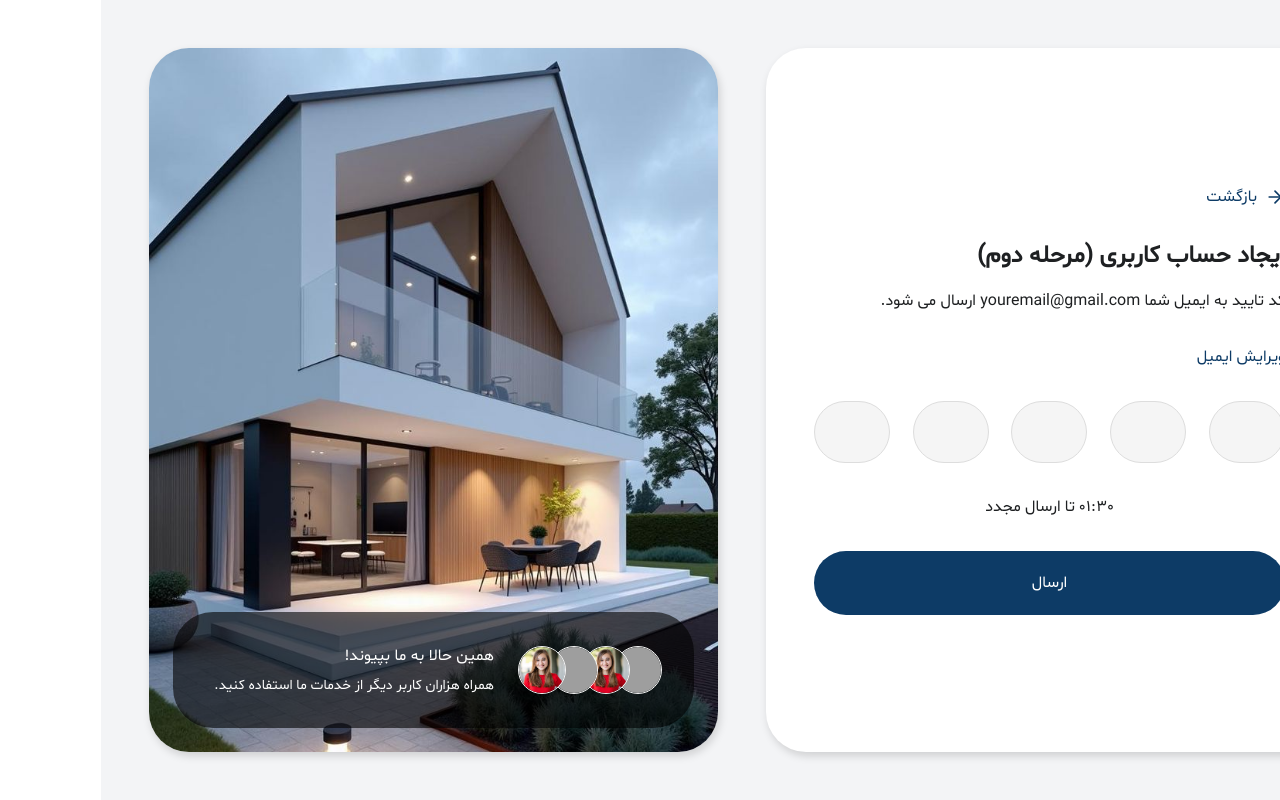
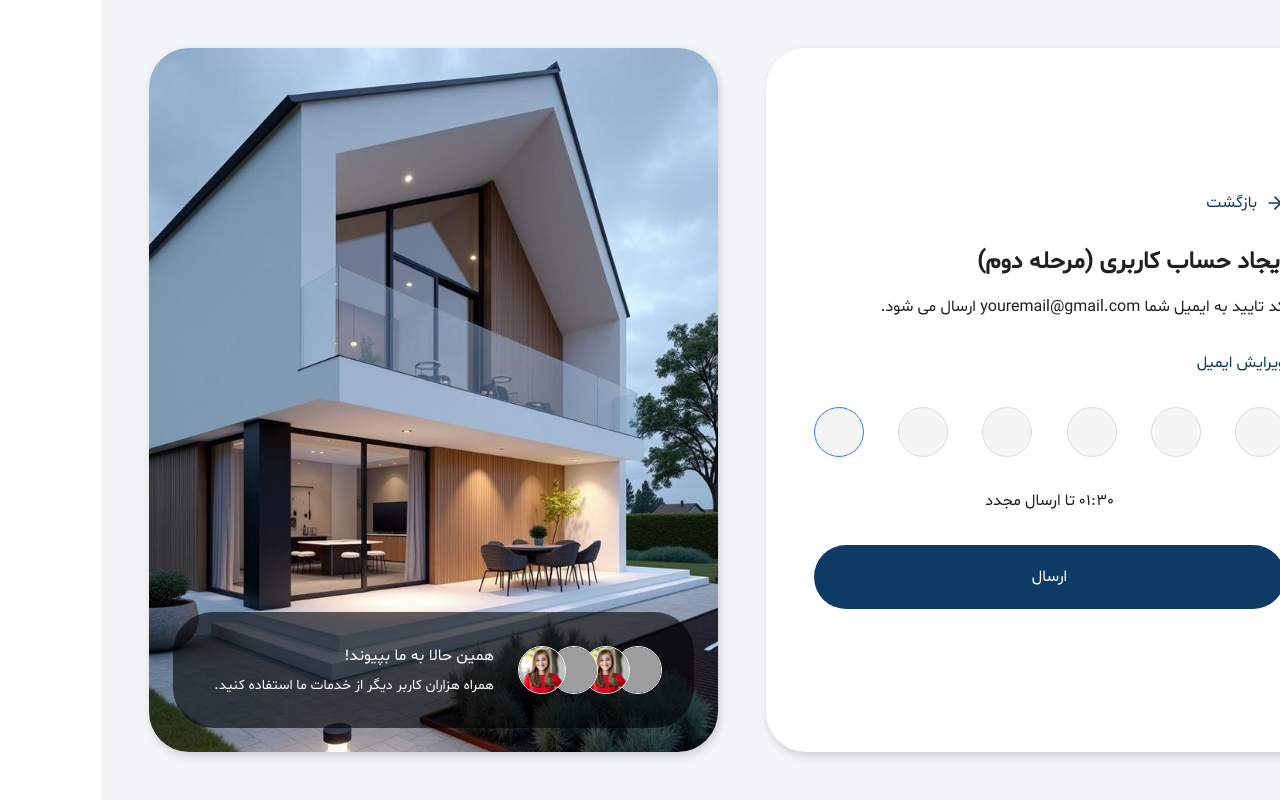
Before and after one commit to next-summer-1404/Reafusion, a Next.js app: page /register/step2 in a window 1280 px wide. Built offline with nearby package versions, Linux system fonts and the light colour scheme; grey boxes are pictures that could not be loaded.

Commit message:
some cahnges

```diff
--- a/src/app/(Auth)/register/step1/page.tsx
+++ b/src/app/(Auth)/register/step1/page.tsx
@@ -4,34 +4,13 @@ import BackBtn from '@/components/Pages/AuthPages/BackBtn';
 import FormTitle from '@/components/Pages/AuthPages/FormTitle';
 import FormInput from '@/components/Pages/AuthPages/Input';
 import SubmitBtn from '@/components/Pages/AuthPages/SubmitBtn';
-import { postRegisterStep1 } from '@/core/Apis/Auth/Register';
 import React from 'react'
 
-const registerStep1Action = async (state: { message: string }, formData: FormData) => {
-  'use server';
-  const email = formData.get('email') as string;
-
-  try {
-    const registerData = { email };
-    const response = await postRegisterStep1(registerData);
-
-    if (response) {
-      console.log(response);
-      return { message: "کد با موفقیت ارسال شد !" };
-    } else {
-      return { message: "پاسخ نامعتبر است" };
-    }
-  }
-  catch {
-    return { message: 'خطا در سرور' }
-  }
-
-}
 
 const RegisterPageStep1 = () => {
 
   return (
-    <AuthForm action={registerStep1Action}>
+    <AuthForm action={''}>
       {/* back btn */}
       <BackBtn href='/' title='صفحه اصلی' iconName='home' />
       {/* back btn end */}
@@ -46,7 +25,6 @@ const RegisterPageStep1 = () => {
       {/* email input */}
       <FormInput
         type='email'
-        name='email'
         placeholder='ایمیل خود را وارد کنید'
         iconName='Mail'
       />
--- a/src/components/Pages/AuthPages/CodeInput/index.tsx
+++ b/src/components/Pages/AuthPages/CodeInput/index.tsx
@@ -1,33 +1,72 @@
-import React, { useState } from 'react'
+"use client";
 
-const CodeInput = () => {
+import React, { useState, useRef, useEffect } from "react";
 
-    const [code, setCode] = useState(['', '', '', '', '']);
+const CodeInput = ({ initialCode = ["", "", "", "", "", ""] }) => {
+  const [code, setCode] = useState(initialCode);
+  const inputRefs = useRef<(HTMLInputElement | null)[]>([]); // نوع قبلی رو نگه می‌داریم
 
   const handleChange = (i: number, value: string) => {
+    console.log(`Input ${i} changed to:`, value); // دیباگ
+    if (/^\d?$/.test(value)) {
       const newCode = [...code];
       newCode[i] = value;
       setCode(newCode);
+
+      if (value && i < 5) {
+        inputRefs.current[i + 1]?.focus();
       }
+    }
+  };
 
+  const handleKeyDown = (i: number, e: React.KeyboardEvent<HTMLInputElement>) => {
+    if (e.key === "Backspace" && !code[i] && i > 0) {
+      inputRefs.current[i - 1]?.focus();
+    } else if (e.key === "ArrowLeft" && i > 0) {
+      e.preventDefault();
+      inputRefs.current[i - 1]?.focus();
+    } else if (e.key === "ArrowRight" && i < 5) {
+      e.preventDefault();
+      inputRefs.current[i + 1]?.focus();
+    }
+  };
+
+  const handlePaste = (e: React.ClipboardEvent<HTMLDivElement>) => {
+    e.preventDefault();
+    const pastedData = e.clipboardData.getData('text').slice(0, 6).replace(/\D/g, '');
+    const newCode = pastedData.padEnd(6, '').split('').slice(0, 6);
+    setCode(newCode);
+    if (newCode[5]) {
+      inputRefs.current[5]?.focus();
+    }
+  };
+
+  useEffect(() => {
+    inputRefs.current[0]?.focus();
+  }, []);
 
   return (
-        <div className="w-full flex justify-between" dir='ltr'>
-            {
-                code.map((_, i) => (
+    <div className="w-full flex justify-between" dir="ltr" onPaste={handlePaste}>
+      {code.map((value, i) => (
         <input
+          ref={(el: HTMLInputElement | null) => {
+            inputRefs.current[i] = el; // تخصیص ساده بدون بازگشت مقدار
+          }}
           key={i}
+          id={`code${i}`}
           type="text"
+          inputMode="numeric"
+          autoComplete="off"
+          name={`code${i}`}
           maxLength={1}
-                        value={code[i]}
+          value={value}
           onChange={(e) => handleChange(i, e.target.value)}
-                        className="outline-0 bg-[#F5F5F5] w-[76px]
-                         h-fit px-8 py-4 rounded-[40px] text-xl border border-[#DDDDDD]"
+          onKeyDown={(e) => handleKeyDown(i, e)}
+          className="outline-0 bg-[#F5F5F5] w-[50px] h-[50px] text-center rounded-[40px] text-xl border border-[#DDDDDD] focus:border-blue-500 focus:outline-none"
         />
-                ))
-            }
+      ))}
     </div>
-    )
-}
+  );
+};
 
-export default CodeInput
+export default CodeInput;
--- a/src/core/Apis/Auth/Login/login.ts
+++ b/src/core/Apis/Auth/Login/login.ts
@@ -1,7 +1,8 @@
-import { ILoginResponse } from "@/core/types/Auth/ILoginResponse";
+import { ILoginResponse } from "@/core/Types/Auth/ILoginResponse";
+import { IUserLogin } from "@/core/Types/Auth/IUserLogin";
 import Api from "@/lib/Interceptor";
 
-export const postLogin = async (loginData: { email: string, password: string }): Promise<ILoginResponse> => {
+export const postLogin = async (loginData: IUserLogin): Promise<ILoginResponse> => {
   const res = await Api.post("/api/auth/login", loginData);
   return res.data;
 };
--- a/src/core/Apis/Auth/Register/index.ts
+++ b/src/core/Apis/Auth/Register/index.ts
@@ -1,7 +1,27 @@
-import { IRegisterStep1 } from "@/core/Types/Auth/IRegisterStep1";
+import {
+  IRegisterStep1,
+  IRegisterStep1Response,
+  IRegisterStep2,
+} from "@/core/Types/Auth/IRegister";
 import Api from "@/lib/Interceptor/index";
 
-export const postRegisterStep1 = async (registerData: { email: string }) => {
-  const res = await Api.post("/api/auth/register", registerData);
+export const postRegisterStep1 = async (
+  registerData: IRegisterStep1
+): Promise<IRegisterStep1Response> => {
+  try {
+    const res = await Api.post("/api/auth/register", registerData);
+    if (!res.data) {
+      throw new Error("پاسخ API خالی است");
+    }
+    return res.data;
+  } catch (error:any) {
+    throw new Error(
+      error.response?.data?.message || "خطا در ارسال درخواست به API"
+    );
+  }
+};
+
+export const postRegisterStep2 = async (registerData: IRegisterStep2) => {
+  const res = await Api.post("/api/auth/verify-email", registerData);
   return res;
 };
--- /dev/null
+++ b/src/core/Types/Auth/IRegister/index.ts
@@ -0,0 +1,13 @@
+export interface IRegisterStep1 {
+  email: string;
+}
+
+export interface IRegisterStep1Response {
+  message: string;
+  tempUserId: string;
+}
+
+export interface IRegisterStep2 {
+  tempUserId: number;
+  verificationCode: string;
+}
--- a/src/core/Types/Auth/IRegisterStep1/index.ts
+++ /dev/null
@@ -1,3 +0,0 @@
-export interface IRegisterStep1 {
-  email: string;
-}
```
Lines whose indentation alone changed are shown as unchanged.
